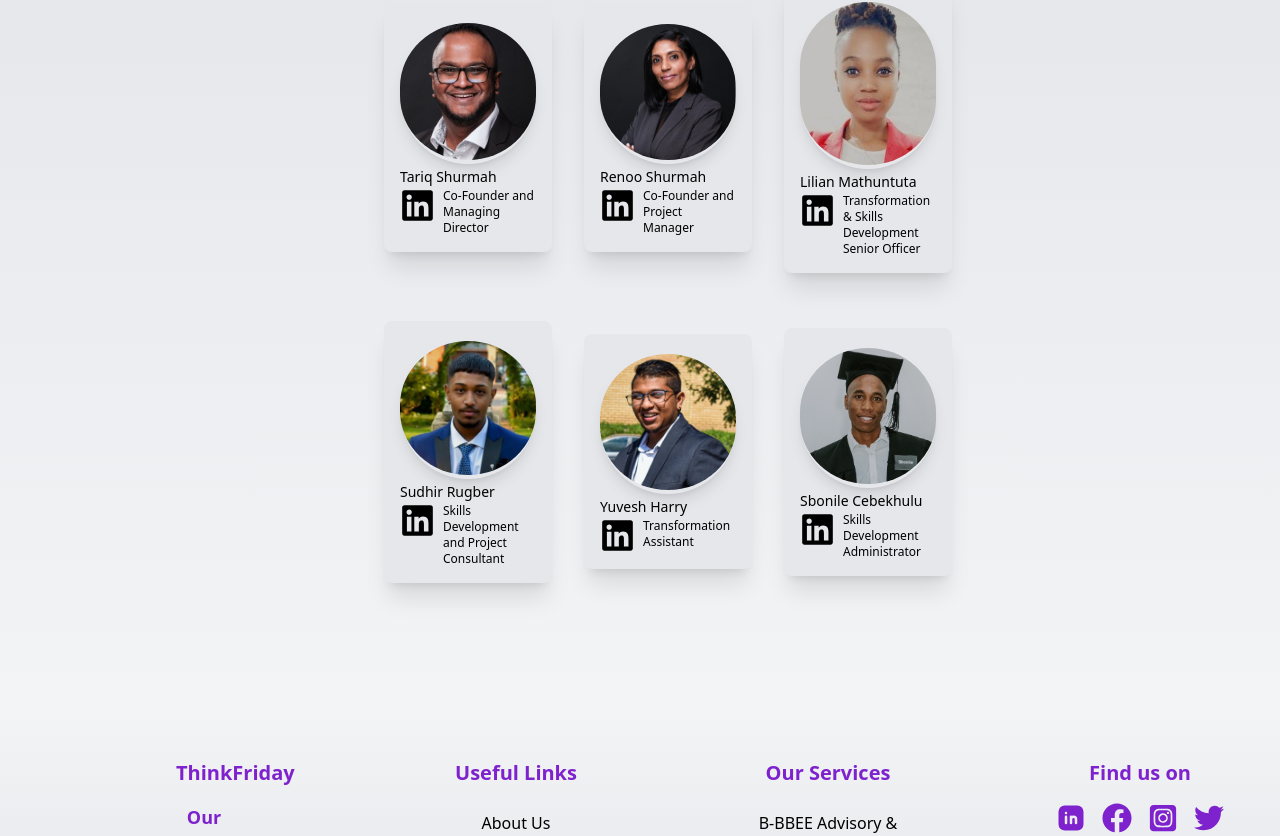
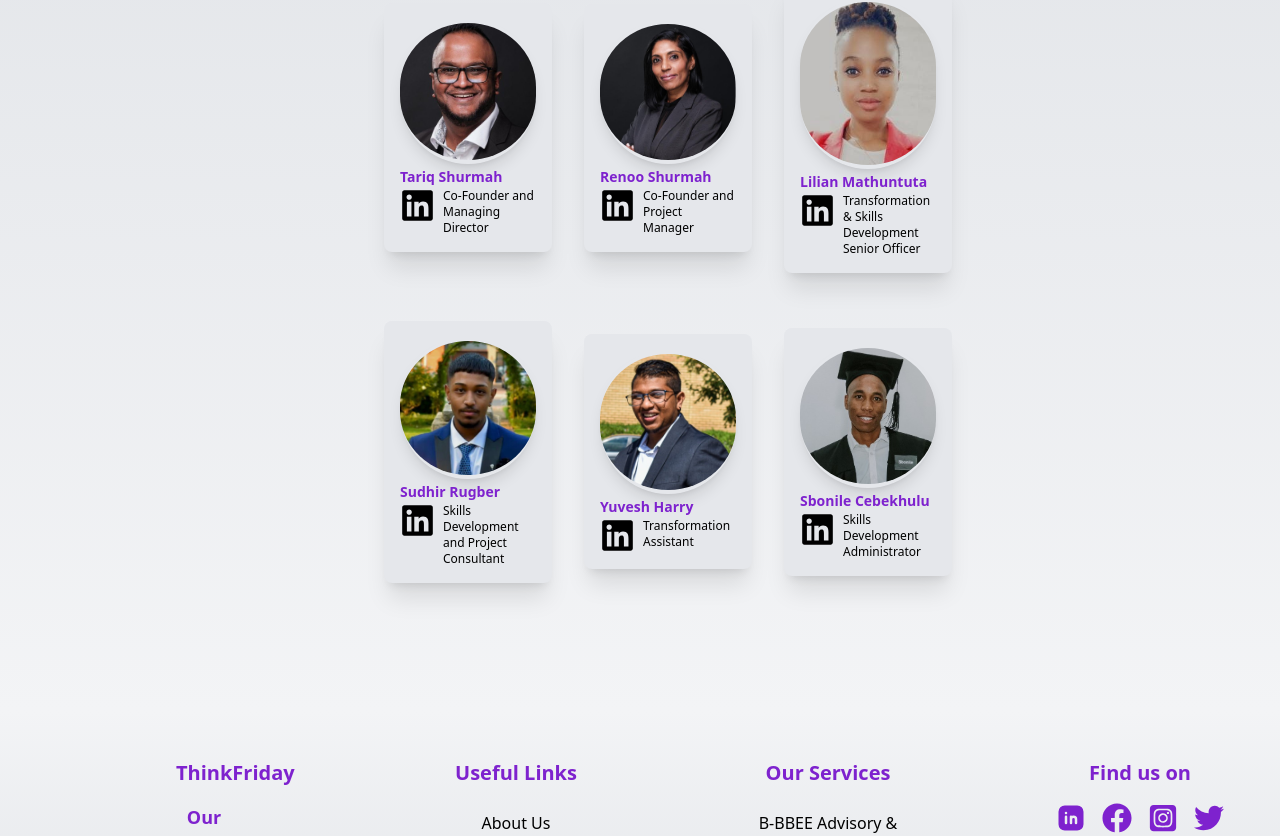
Before and after one commit to MoyabaNT/thimkfridayForge, a React (Create React App) app: page /AboutUS in a window 1280 px wide. Shown: the part 1084-1920 px from the top of the page. Built offline with nearby package versions, Linux system fonts and the light colour scheme.

Commit message:
all done

```diff
--- a/src/Components/AboutUS.jsx
+++ b/src/Components/AboutUS.jsx
@@ -36,7 +36,7 @@ const AboutUS = () => {
       {/* Main Content Section */}
       <div className="flex flex-col items-center p-8">
         <h2 className="font-bold text-xl text-purple-700">About Us</h2>
-        <h3 className="mt-6 text-lg text-gray-700">Why Us?</h3>
+        <h3 className="mt-6 text-lg font-bold text-purple-700">Why Us?</h3>
         <p className="mt-4 text-center text-gray-600 max-w-3xl">
           Business Consultants and Advisors are key—that’s why when it comes to client
           selection, we’re choosy. We want to give each of you the time and guidance you deserve.
@@ -107,7 +107,7 @@ const AboutUS = () => {
               alt="Forge Partner 1"
               className="w-auto md:w-60 h-auto object-cover rounded-full shadow-lg py-1 hover:bg-purple-700"
             />
-              <label className=' text-sm'>Tariq Shurmah</label>
+              <label className='text-sm text-purple-700 font-bold'>Tariq Shurmah</label>
             <div className='flex gap-2'>
             <Link to='https://www.linkedin.com/in/tariq-shurmah-91b1a533/' target='_blank'>
             <FaLinkedin size={35} className='hover:text-blue-900'/>
@@ -121,7 +121,7 @@ const AboutUS = () => {
               alt="Forge Partner 2"
               className="w-auto md:w-60 h-auto object-cover rounded-full shadow-lg py-1 hover:bg-purple-700"
             />
-              <label className=' text-sm'>Renoo Shurmah
+              <label className=' text-sm text-purple-700 font-bold'>Renoo Shurmah
               </label>
             <div className='flex gap-2'>
             <Link to='https://www.linkedin.com/in/renoo-shurmah-619253223/' target='_blank'>
@@ -136,7 +136,7 @@ const AboutUS = () => {
             alt="Forge Partner 2"
             className="w-auto md:w-60 h-auto object-cover rounded-full shadow-lg py-1 hover:bg-purple-700"
             />
-              <label className=' text-sm'>Lilian Mathuntuta
+              <label className=' text-sm text-purple-700 font-bold'>Lilian Mathuntuta
               </label>
             <div className='flex gap-2'>
             <Link to='https://www.linkedin.com/in/nolutho-lilian-mathuntuta-285020192/' target='_blank'>
@@ -154,7 +154,7 @@ const AboutUS = () => {
               alt="Forge Partner 2"
               className="w-auto md:w-60 h-auto object-cover rounded-full shadow-lg py-1 hover:bg-purple-700"
             />
-              <label className=' text-sm'>Sudhir Rugber
+              <label className=' text-sm text-purple-700 font-bold'>Sudhir Rugber
               </label>
             <div className='flex gap-2'>
             <Link to='https://www.linkedin.com/in/sbonile-cebekhulu-87994a207/' target='_blank'>
@@ -169,7 +169,7 @@ const AboutUS = () => {
               alt="Forge Partner 2"
               className="w-auto md:w-60 h-auto object-cover rounded-full shadow-lg py-1 hover:bg-purple-700"
             />
-              <label className=' text-sm'>Yuvesh Harry
+              <label className=' text-sm text-purple-700 font-bold'>Yuvesh Harry
               </label>
             <div className='flex gap-2'>
             <Link to='https://www.linkedin.com/in/sudhir-rugber-081285331/' target='_blank'>
@@ -184,7 +184,7 @@ const AboutUS = () => {
               alt="Forge Partner 2"
               className="w-auto md:w-60 h-auto object-cover rounded-full shadow-lg py-1 hover:bg-purple-700"
             />
-              <label className=' text-sm'>Sbonile Cebekhulu
+              <label className=' text-sm text-purple-700 font-bold'>Sbonile Cebekhulu
               </label>
             <div className='flex gap-2'>
             <Link to='https://www.linkedin.com/in/sbonile-cebekhulu-87994a207/' target='_blank'>
--- a/src/Components/Contacts.jsx
+++ b/src/Components/Contacts.jsx
@@ -23,32 +23,37 @@ const Contacts = () => {
           </Link>
         </div>
       </div>
+      <h1 className='text-center font-bold text-purple-700 text-2xl'>Contact Us</h1>
 
       {/* Main content */}
       <div className="flex flex-col md:flex-row items-center justify-center p-6 gap-14">
         {/* Form Section */}
         <form
+         action="https://getform.io/f/azyyvogb"
           method="POST"
           className="flex flex-col w-full max-w-sm md:max-w-md bg-gray-300 p-6 shadow-lg rounded-lg"
         >
-          <h2 className="text-purple-700 text-xl font-semibold mb-4">Contact Us</h2>
+          <h2 className="text-purple-700 text-xl font-semibold mb-4">Hello :)</h2>
           <input
             type="text"
             name="name"
             placeholder="Enter your name"
             className="p-2 bg-gray-200 border rounded-md mb-4 focus:outline-none focus:ring-2 focus:ring-purple-700"
+            required
           />
           <input
             type="email"
             name="email"
             placeholder="Enter your email"
             className="p-2 bg-gray-200 border rounded-md mb-4 focus:outline-none focus:ring-2 focus:ring-purple-700"
+            required
           />
           <textarea
             name="message"
             rows="5"
             placeholder="Enter your message"
             className="p-2 bg-gray-200 border rounded-md mb-4 focus:outline-none focus:ring-2 focus:ring-purple-700"
+            required
           ></textarea>
           <button className="text-white bg-purple-700 px-6 py-2 rounded-md hover:bg-purple-600 transition-all">
             Let's Talk
@@ -66,8 +71,26 @@ const Contacts = () => {
         </div>
       </div>
       <div>
+  {/* Map Section  */}
+  <div>
+    <h1 className='text-purple-700 text-center font-bold text-2xl'>Find Us</h1>
+  <div className="flex justify-center items-center p-10">
+    <iframe
+      src="https://www.google.com/maps/embed?pb=!1m18!1m12!1m3!1d3584.9139528632945!2d27.9519986!3d-26.0363713!2m3!1f0!2f0!3f0!3m2!1i1024!2i768!4f13.1!3m3!1m2!1s0x1e957d51c4da1a67%3A0x744899d32d85d07c!2sThinkFriday!5e0!3m2!1sen!2sza!4v1737462931690!5m2!1sen!2sza"
+      width="80%"
+      height="300"
+      title="ThinkFriday Location"
+      style={{ border: 0 }}
+      allowFullScreen=""
+      loading="lazy"
+      referrerPolicy="no-referrer-when-downgrade"
+      className='shadow-xl rounded-lg'
+    ></iframe>
+  </div>
 
-      </div>
+    </div>
+
+</div>
     </div>
     <Footer />
     </div>
--- a/src/Components/Resources.jsx
+++ b/src/Components/Resources.jsx
@@ -22,6 +22,7 @@ const Resources = () => {
           </Link>
         </div>
       </div>
+      <h1 className='text-center font-bold text-purple-700 text-2xl'>Resources</h1>
       <div className='flex justify-center mt-14'>
 
         <div className='p-4 rounded-md lg:w-1/2 sm:w-full text-center shadow-2xl bg-gradient-to-b from-gray-200 to-gray-300'>
```
